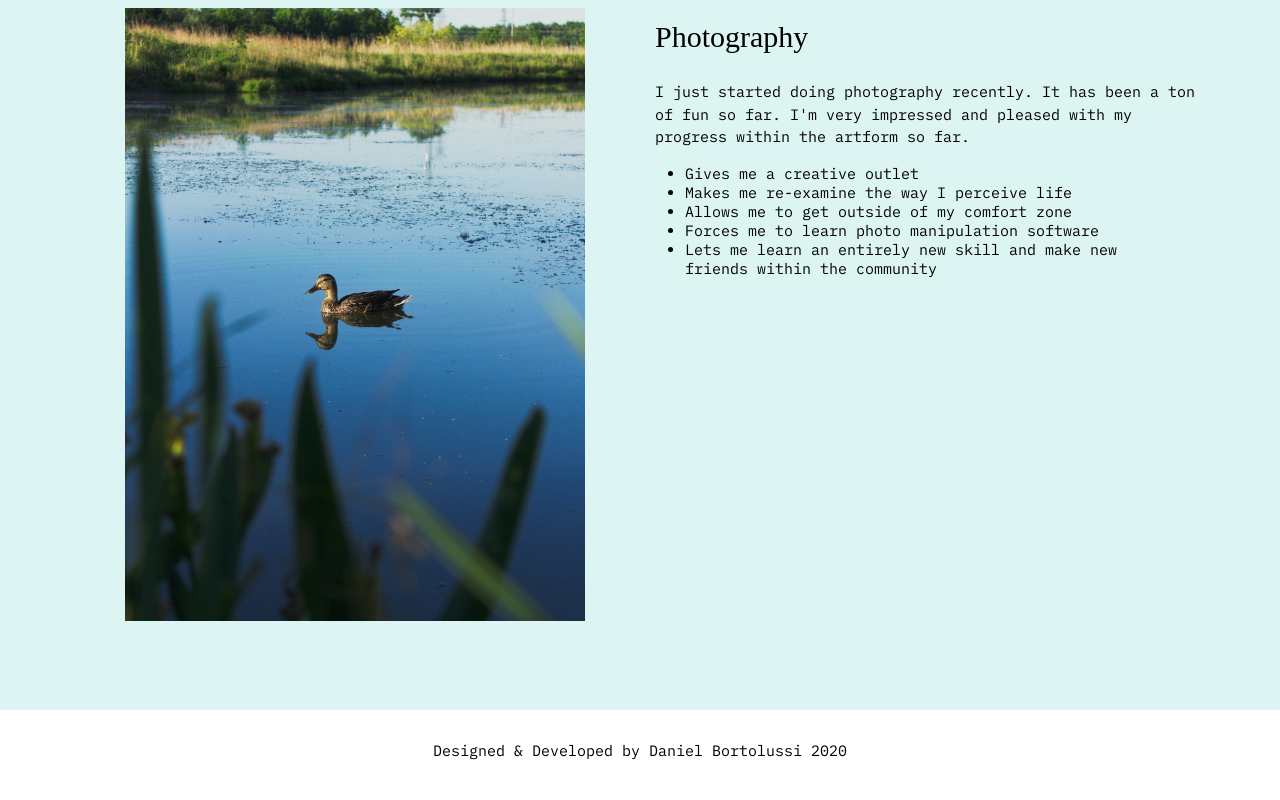
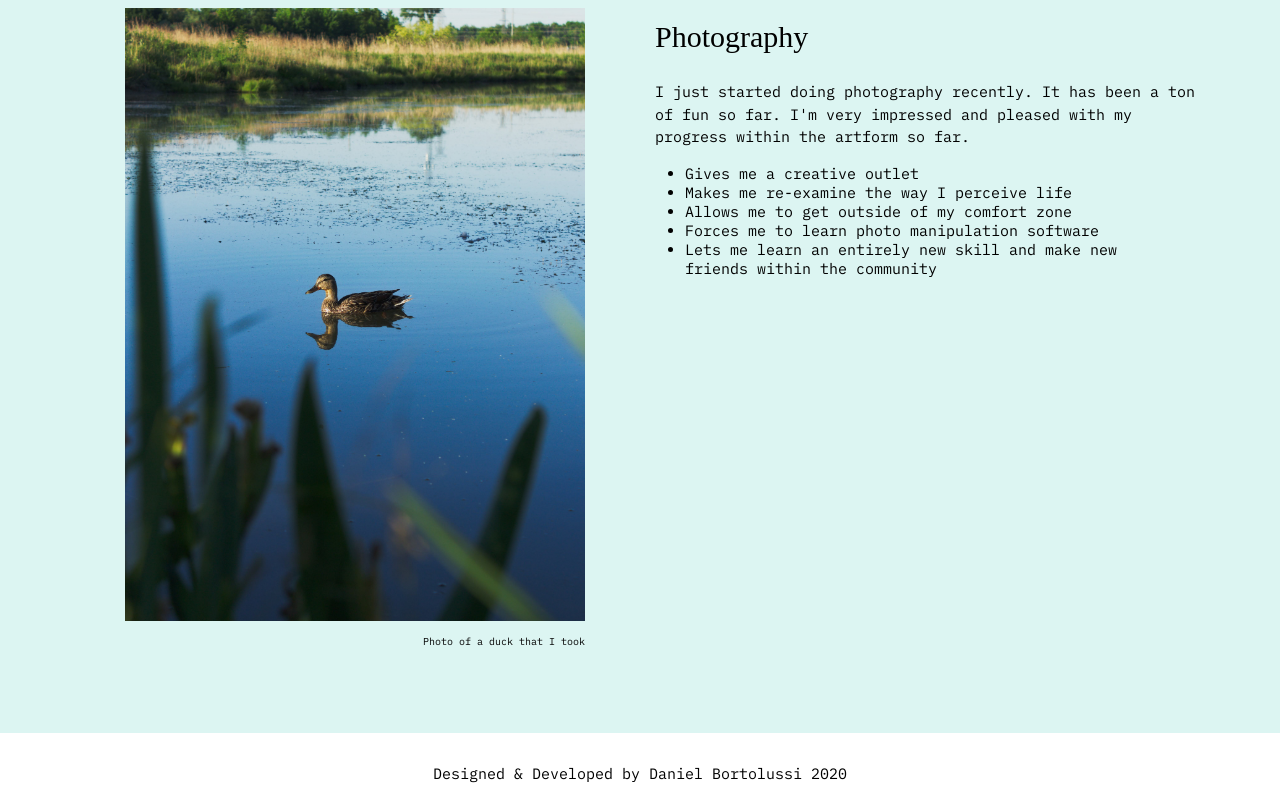
Before and after one commit to bortolud/bortolud.github.io, a plain HTML site: page hobbies.html in a window 1280 px wide. Shown: the part 2728-3528 px from the top of the page. Before the commit the page ends 3505 px from the top, so only its background shows below. Drawn offline with Linux system fonts and the light colour scheme; a web font is replaced by a local one.

Commit message:
Update hobbies.html

```diff
--- a/hobbies.html
+++ b/hobbies.html
@@ -109,7 +109,7 @@
           <div class="col-sm">
             <figure>
               <img src="img/hobbies/photography.jpg" alt="Picture of a duck">
-              <figcaption class="right-alignment"></figcaption>
+              <figcaption class="right-alignment">Photo of a duck that I took</figcaption>
             </figure>
           </div>
           <div class="col-sm">
```
